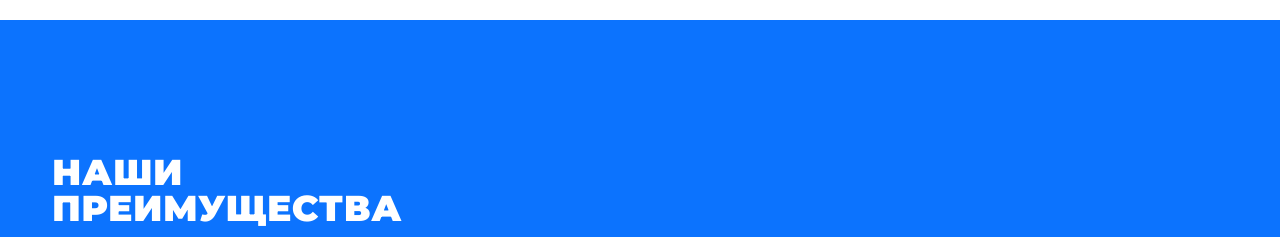
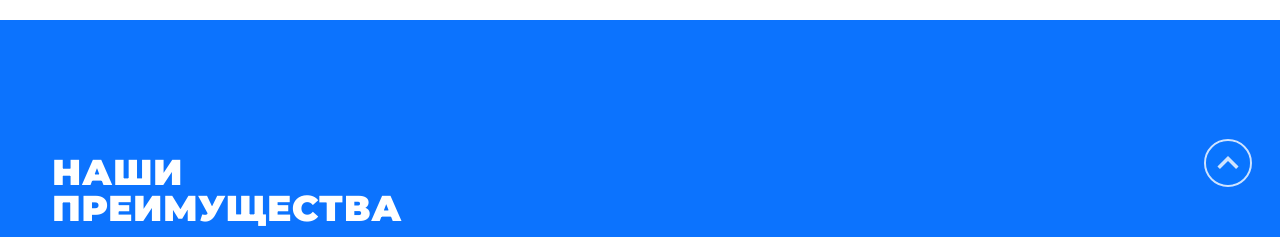
Before and after one commit to bezperesdach/bezperesdach_frontend, a Next.js app: page / in a window 1280 px wide. Shown: the part 780-1017 px from the top of the page. Built offline with nearby package versions, Linux system fonts and the light colour scheme.

Commit message:
feat: scroll to top button

```diff
--- /dev/null
+++ b/components/scroll-to-top-button/scroll-to-top-button.module.css
@@ -0,0 +1,89 @@
+.scrolltop_container {
+  position: absolute;
+  top: 0;
+  right: 0;
+  bottom: 0;
+  left: 0;
+  width: 100%;
+  margin: 0 auto;
+  pointer-events: none;
+}
+
+.scrolltop_wrap {
+  position: absolute;
+  z-index: 20;
+  top: 12rem;
+  right: 0.5rem;
+  bottom: 0;
+  box-sizing: border-box;
+  backface-visibility: hidden;
+  opacity: 0.8;
+  pointer-events: none;
+}
+
+.scrolltop_wrap #scrolltop_bg {
+  fill: rgba(0 123 255);
+  opacity: 0.3;
+}
+
+.scrolltop_wrap #scrolltop_arrow {
+  fill: white;
+}
+
+.scrolltop_wrap a #scrolltop_arrow {
+  transform: scale(0.96);
+  transform-origin: center;
+}
+
+.scrolltop_wrap a:hover #scrolltop_bg {
+  fill: rgb(41 144 255);
+}
+
+.scrolltop_wrap a:hover #scrolltop_arrow {
+  fill: white;
+}
+@supports (-moz-appearance: meterbar) {
+  .scrolltop_wrap {
+    clip: rect(0, 3rem, auto, 0);
+  }
+}
+
+.scrolltop_wrap a {
+  position: sticky;
+  top: -5rem;
+  display: inline-block;
+  overflow: hidden;
+  width: 3rem;
+  height: 3rem;
+  margin-bottom: -5rem;
+  backface-visibility: hidden;
+  outline: none;
+  pointer-events: all;
+  text-decoration: none;
+  transform: translateY(85vh);
+  user-select: none;
+}
+
+.scrolltop_wrap a svg {
+  display: block;
+  width: 100%;
+  height: 100%;
+  border: 2px solid rgb(255 255 255);
+  border-radius: 50%;
+}
+
+.scrolltop_wrap a svg path {
+  transition: all 0.1s;
+}
+
+@media print {
+  .scrolltop_wrap {
+    display: none !important;
+  }
+}
+
+@media screen and (min-width: 1240px) {
+  .scrolltop_container {
+    width: 1240px;
+  }
+}
--- /dev/null
+++ b/components/scroll-to-top-button/scroll-to-top-button.tsx
@@ -0,0 +1,22 @@
+import React from "react";
+
+type Props = {
+  showAfter: number;
+};
+
+import styles from "./scroll-to-top-button.module.css";
+
+export const ScrollTopButton = () => {
+  return (
+    <div className={styles.scrolltop_container}>
+      <div className={styles.scrolltop_wrap}>
+        <a href="#" role="button" aria-label="Scroll to top">
+          <svg viewBox="0 0 48 48" width="48" height="48px" xmlns="http://www.w3.org/2000/svg">
+            <path id={styles.scrolltop_bg} d="M0 0h48v48h-48z"></path>
+            <path id={styles.scrolltop_arrow} d="M14.83 30.83l9.17-9.17 9.17 9.17 2.83-2.83-12-12-12 12z"></path>
+          </svg>
+        </a>
+      </div>
+    </div>
+  );
+};
--- a/pages/index.tsx
+++ b/pages/index.tsx
@@ -6,6 +6,7 @@ import { Guarantees } from "../components/home-page/guarantees/guarantees";
 import { Work } from "../components/home-page/work/work";
 import { Bonus } from "../components/home-page/bonus/bonus";
 import { Contact } from "../components/home-page/contact/contact";
+import { ScrollTopButton } from "../components/scroll-to-top-button/scroll-to-top-button";
 
 import styles from "../styles/Home.module.css";
 
@@ -27,6 +28,7 @@ export default function Home() {
       <Work />
       <Bonus />
       <Contact />
+      <ScrollTopButton />
     </Layout>
   );
 }
--- a/styles/globals.css
+++ b/styles/globals.css
@@ -95,6 +95,11 @@ body {
   font-family: Montserrat, -apple-system, BlinkMacSystemFont, "Segoe UI", Roboto, Oxygen, Ubuntu, Cantarell, "Fira Sans", "Droid Sans",
     "Helvetica Neue", sans-serif;
   font-size: 16px;
+  scroll-behavior: smooth;
+}
+
+body {
+  position: relative;
 }
 
 textarea {
```
